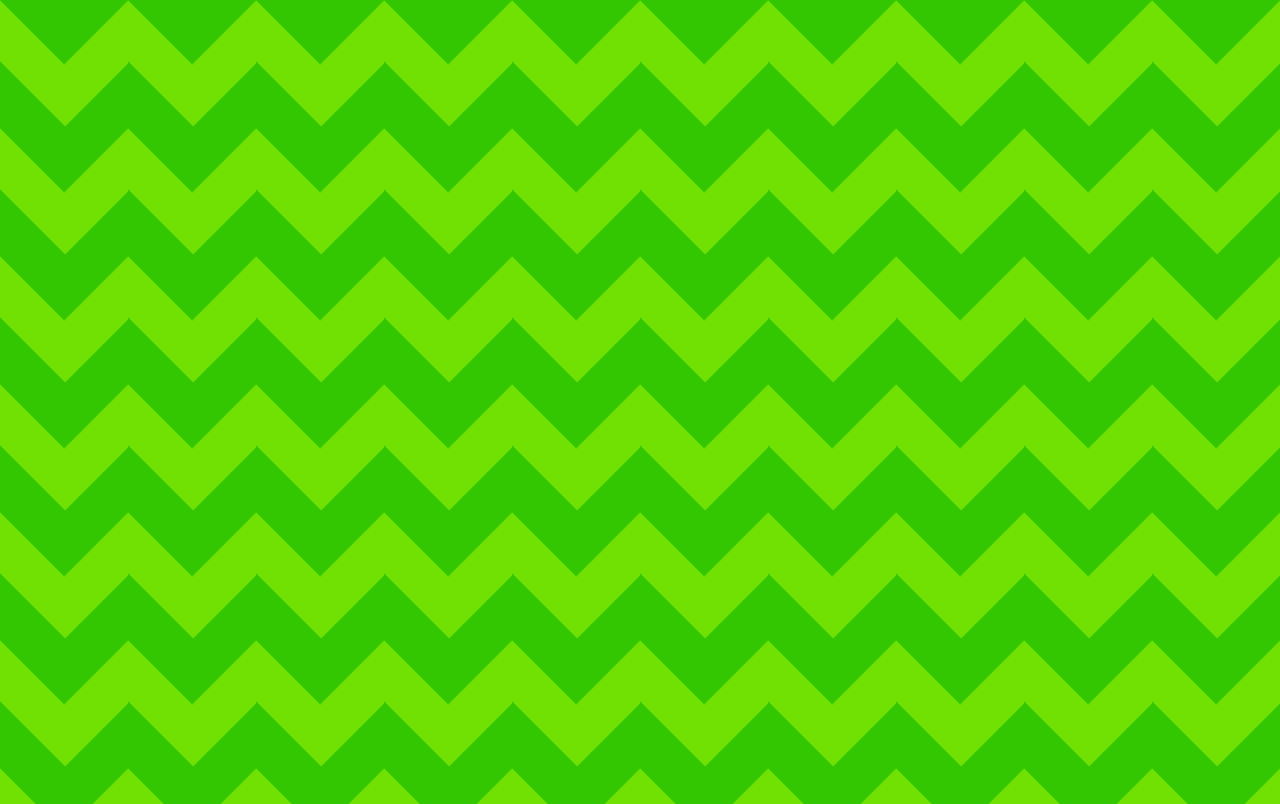
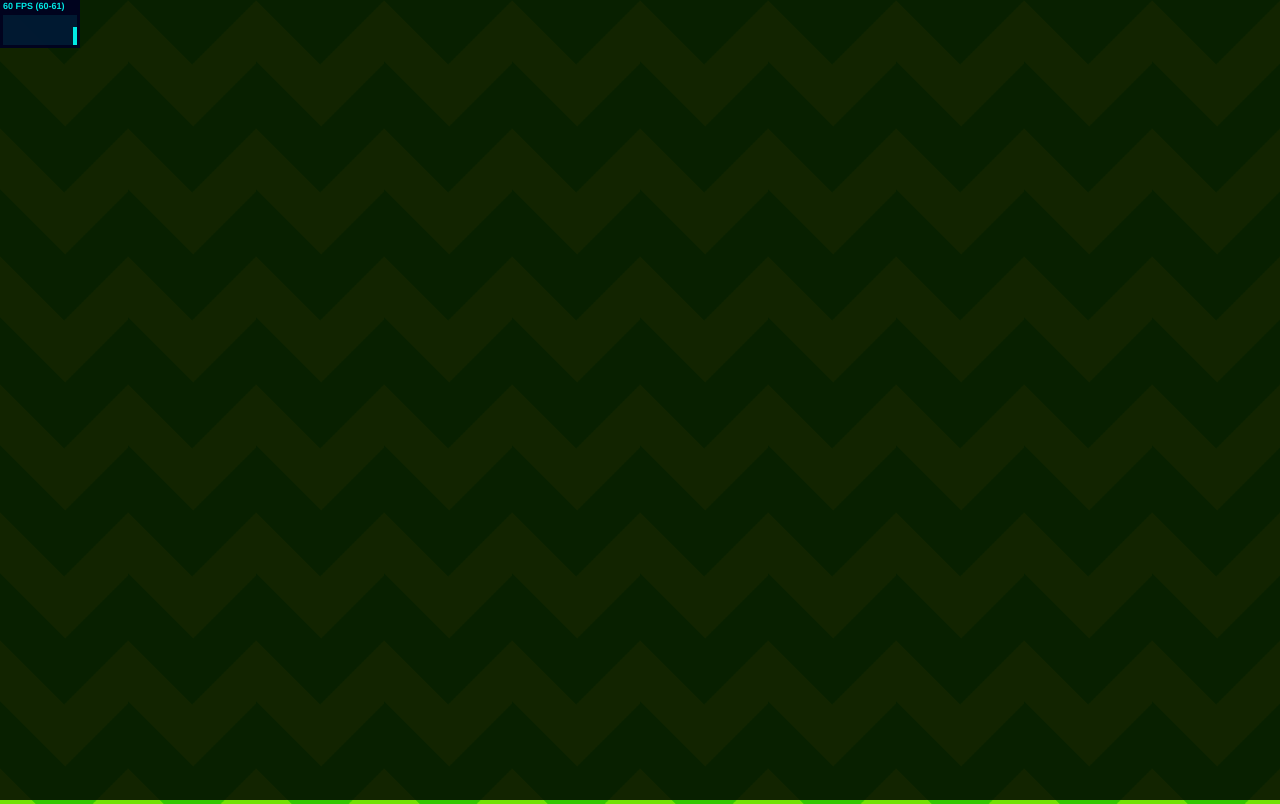
Before and after one commit to nickfallon/mobile_skeleton, a plain HTML site: page index.html in a window 1280 px wide. Drawn offline with Linux system fonts and the light colour scheme.

Commit message:
added stats

```diff
--- a/css/style.css
+++ b/css/style.css
@@ -1,4 +1,3 @@
-
 
 /* prevent flicker on touch screens */
 * {
--- a/index.html
+++ b/index.html
@@ -5,13 +5,15 @@
   		<meta name="viewport" content="initial-scale=1, maximum-scale=1, user-scalable=no, width=device-width">
 		<link href="css/style.css?v=1" rel="stylesheet" type="text/css">
 		<script type="text/javascript" src="js/touch.js"></script>
+        <script type="text/javascript" src="js/stats.min.js"></script>
+
 	</head>
 	<body >
 
 
+		<canvas id="canvas1"></canvas>
 
 
-		<canvas id="canvas1"></canvas>
 
 		<script>
 
@@ -21,6 +23,7 @@
 	        var canvas_height;
 	        var origin_x;
 	        var origin_y;
+
 
 			(function() {
 				init();
@@ -35,6 +38,11 @@
 				bind_touch(canvas);
 				bind_mouse(canvas);
 
+				var stats = new Stats();
+				stats.showPanel(0);
+				document.body.appendChild(stats.dom);
+
+
 				//set up animation
 				window.requestAnimFrame = (function() {
 					return  window.requestAnimationFrame     ||
@@ -45,26 +53,39 @@
 					      };
 				})();
 
-				(function loop() {
-					requestAnimFrame(loop);
+			    (function loop() {
+
+				    requestAnimFrame(loop);
+
+				    stats.begin();
+
 					animate();
 					render();
+
+					stats.end();
+
 				})();
 
 			}
 
 			function animate() {
 
+
+
 				damp_swipes();
 				handle_swipe_events();
+
 
 			}
 
 			function render() {
 
-				//draw a point if mouse click or touch
+			    //clear canvas
+			    ctx.fillStyle = 'rgba(0,0,0,0.01)';
+			    ctx.fillRect(0, 0, canvas_width, canvas_height);
 
 
+				//draw a point if mouse click or touch
 
 				if (cursor_down) {
 					ctx.fillStyle = '#ffffff';
--- /dev/null
+++ b/js/stats.min.js
@@ -0,0 +1,19 @@
+// stats.js - http://github.com/mrdoob/stats.js
+(function (f, e) { "object" === typeof exports && "undefined" !== typeof module ? module.exports = e() : "function" === typeof define && define.amd ? define(e) : f.Stats = e() })(this, function () {
+    var f = function () {
+        function e(a) { c.appendChild(a.dom); return a } function u(a) { for (var d = 0; d < c.children.length; d++) c.children[d].style.display = d === a ? "block" : "none"; l = a } var l = 0, c = document.createElement("div"); c.style.cssText = "position:fixed;top:0;left:0;cursor:pointer;opacity:0.9;z-index:10000"; c.addEventListener("click", function (a) {
+            a.preventDefault();
+            u(++l % c.children.length)
+        }, !1); var k = (performance || Date).now(), g = k, a = 0, r = e(new f.Panel("FPS", "#0ff", "#002")), h = e(new f.Panel("MS", "#0f0", "#020")); if (self.performance && self.performance.memory) var t = e(new f.Panel("MB", "#f08", "#201")); u(0); return {
+            REVISION: 16, dom: c, addPanel: e, showPanel: u, begin: function () { k = (performance || Date).now() }, end: function () {
+                a++; var c = (performance || Date).now(); h.update(c - k, 200); if (c > g + 1E3 && (r.update(1E3 * a / (c - g), 100), g = c, a = 0, t)) {
+                    var d = performance.memory; t.update(d.usedJSHeapSize /
+                    1048576, d.jsHeapSizeLimit / 1048576)
+                } return c
+            }, update: function () { k = this.end() }, domElement: c, setMode: u
+        }
+    }; f.Panel = function (e, f, l) {
+        var c = Infinity, k = 0, g = Math.round, a = g(window.devicePixelRatio || 1), r = 80 * a, h = 48 * a, t = 3 * a, v = 2 * a, d = 3 * a, m = 15 * a, n = 74 * a, p = 30 * a, q = document.createElement("canvas"); q.width = r; q.height = h; q.style.cssText = "width:80px;height:48px"; var b = q.getContext("2d"); b.font = "bold " + 9 * a + "px Helvetica,Arial,sans-serif"; b.textBaseline = "top"; b.fillStyle = l; b.fillRect(0, 0, r, h); b.fillStyle = f; b.fillText(e, t, v);
+        b.fillRect(d, m, n, p); b.fillStyle = l; b.globalAlpha = .9; b.fillRect(d, m, n, p); return { dom: q, update: function (h, w) { c = Math.min(c, h); k = Math.max(k, h); b.fillStyle = l; b.globalAlpha = 1; b.fillRect(0, 0, r, m); b.fillStyle = f; b.fillText(g(h) + " " + e + " (" + g(c) + "-" + g(k) + ")", t, v); b.drawImage(q, d + a, m, n - a, p, d, m, n - a, p); b.fillRect(d + n - a, m, a, p); b.fillStyle = l; b.globalAlpha = .9; b.fillRect(d + n - a, m, a, g((1 - h / w) * p)) } }
+    }; return f
+});
```
